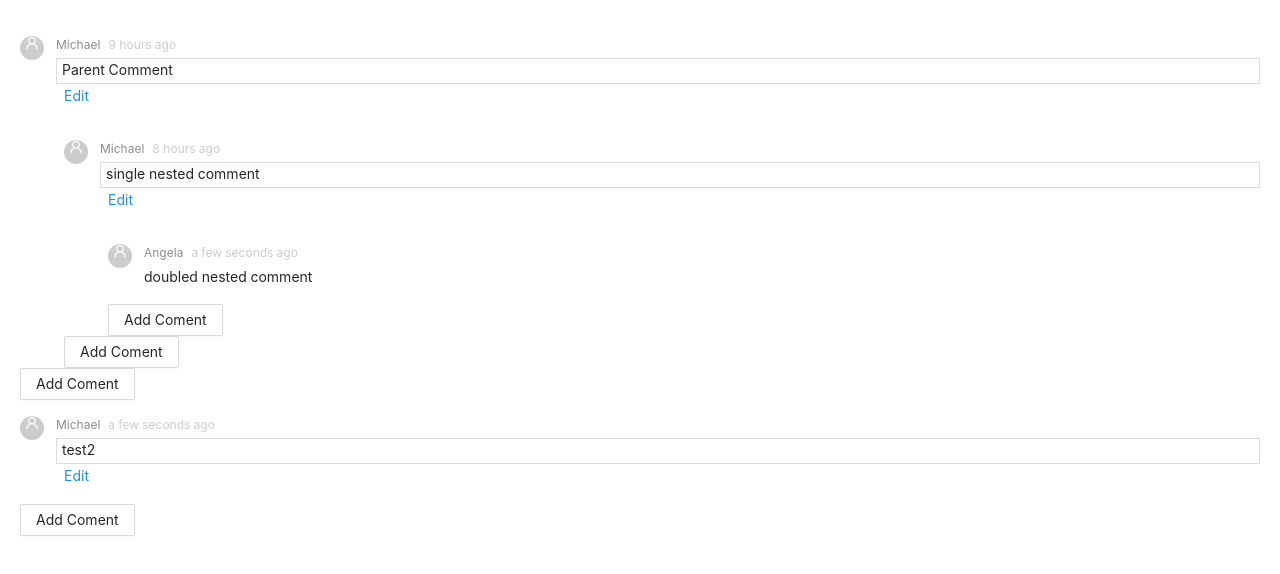
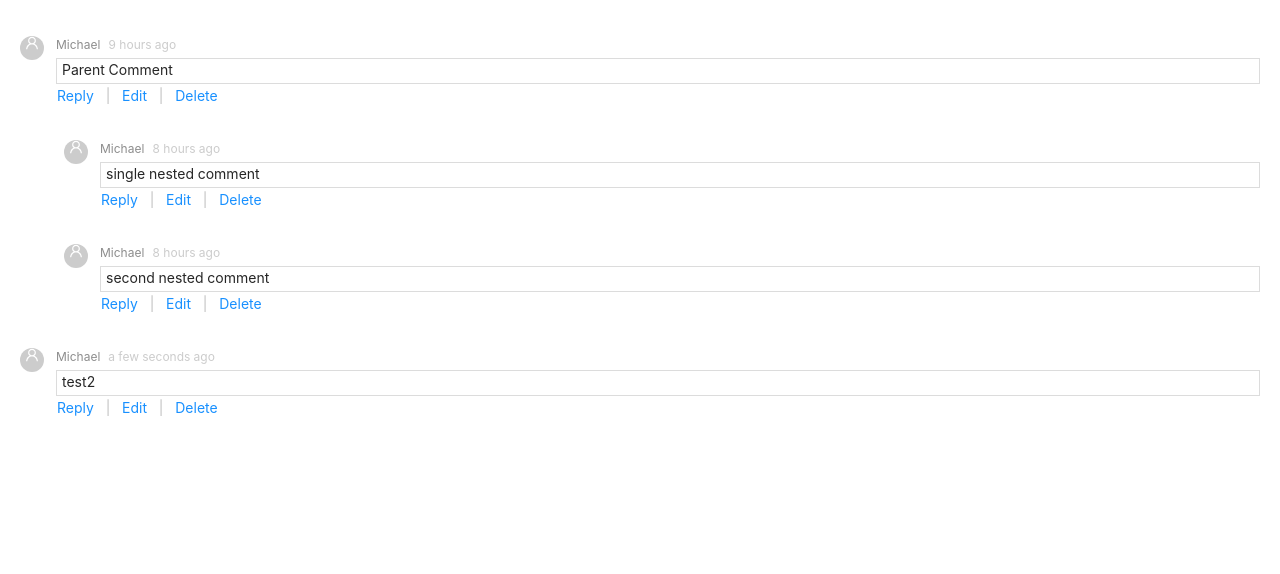
Before and after one commit to thunderperfect/react-ts-w4kqf6, a React (Create React App) app: page / in a window 1280 px wide. Shown: the top 574 px of the page. Built offline with nearby package versions, Linux system fonts and the light colour scheme.

Commit message:
delete working

```diff
--- a/App.tsx
+++ b/App.tsx
@@ -15,33 +15,38 @@ const userName = 'Michael';
 const defaultData = [
   {
     id: 1,
+    parentId: null,
+    level: 0,
     author: 'Michael',
     content: 'Parent Comment',
     datetime: '2022-09-22 10:56:00',
     children: [
       {
         id: 2,
+        parentId: 1,
+        level: 1,
         author: 'Michael',
         content: 'single nested comment',
         datetime: '2022-09-22 11:56:00',
-        children: [
+      },
       {
         id: 3,
-            author: 'Angela',
-            content: 'doubled nested comment',
-            children: [],
+        parentId: 1,
+        level: 1,
+        author: 'Michael',
+        content: 'second nested comment',
+        datetime: '2022-09-22 11:56:00',
       },
     ],
   },
-    ],
-  },
-  { id: 4, author: 'Michael', content: 'test2', children: [] },
+  { id: 4, parentId: null, author: 'Michael', content: 'test2', children: [] },
 ];
 
 export default function App() {
   const timerRef = React.useRef(null);
   const [data, setData] = React.useState(defaultData);
   const [submitting, setSubmitting] = React.useState(false);
+  const [deleting, setDeleting] = React.useState(false);
 
   React.useEffect(() => {
     console.log('useEffect');
@@ -67,6 +72,36 @@ export default function App() {
     }
   };
 
+  const removeComment = (commentId, parentId) => {
+    if (!parentId) {
+      setData(data.filter((item) => item.id !== commentId));
+      return;
+    }
+
+    const newState = data.map((item) => {
+      if (item.id == parentId) {
+        console.log('parent', item.id);
+        item.children = item.children.filter((child) => {
+          return child.id !== commentId;
+        });
+      }
+      return item;
+    });
+
+    setData(newState); // or setState(newState) if you are functional
+
+    // setData((prev) => {
+    //   const parentIndx = data.findIndex((parent) => parent.id == parentId);
+    //   console.log('parentIndx ', parentIndx);
+    //   const items = data[parentIndx].children.filter(
+    //     (child) => child.id !== commentId
+    //   );
+    //   const newState = prev;
+    //   newState[parentIndx].children = items;
+    //   return { ...newState };
+    // });
+  };
+
   const handleEditClick = (item) => {
     console.log('handleEditClick ', item);
     setNodeValue(data, (item) => (item.editing = false));
@@ -80,6 +115,23 @@ export default function App() {
     let comment = findNode(data, ({ id }) => id === item.id);
     comment.editing = false;
     setData((prev) => [...data]);
+  };
+
+  const handleDeleteClick = (item) => {
+    console.log('delehandleDeleteClickting ', item);
+    setDeleting(true);
+
+    timerRef.current = setTimeout(() => {
+      setDeleting(false);
+      //let comment = findNode(data, ({ id }) => id === item.id);
+      //delete comment;
+      setNodeValue(data, (item) => (item.deleting = false));
+
+      removeComment(item.id, item.parentId);
+
+      // setData((prev) => [...data]);
+      console.log('done');
+    }, 1000);
   };
 
   const AddComment = (item: any) => {
@@ -124,17 +176,16 @@ export default function App() {
           key={item.id}
           avatar={<Avatar size="small" icon={<UserOutlined />} />}
           content={
-            item.author === userName ? (
             <Editor
               item={item}
+              isAuthor={item.author === userName}
               onSubmit={handleSubmit}
+              onDelete={handleDeleteClick}
               onEditClick={handleEditClick}
               onCancelEdit={handleEditCancelClick}
               submitting={submitting}
+              deleting={deleting}
             />
-            ) : (
-              <span>{item.content}</span>
-            )
           }
           author={item.author}
           children={(item.children || []).map((child: any) =>
@@ -146,7 +197,6 @@ export default function App() {
             </Tooltip>
           }
         />
-        <Button>Add Coment</Button>
       </React.Fragment>
     );
   };
--- a/CommentEditor.tsx
+++ b/CommentEditor.tsx
@@ -11,16 +11,22 @@ dayjs.extend(relativeTime);
 const userName = 'Michael';
 interface EditorProps {
   item: any;
+  isAuthor: boolean;
   //onChange: (e: React.ChangeEvent<HTMLTextAreaElement>, item: any) => void;
   onSubmit: (item: any, newContentValue: string) => void;
   onEditClick: (item: any) => void;
   onCancelEdit: (item: any) => void;
   submitting: boolean;
+  deleting: boolean;
+  onDelete: (item: any) => void;
 }
 export default function Editor({
   item,
+  isAuthor,
   onSubmit,
+  onDelete,
   submitting,
+  deleting,
   onEditClick,
   onCancelEdit,
 }: EditorProps) {
@@ -37,7 +43,7 @@ export default function Editor({
     contentCopyRef.current = contentCopy;
   };
 
-  const handleOnChange = (e: { target: { value: any; }; }) => {
+  const handleOnChange = (e: { target: { value: any } }) => {
     setContentCopy(e.target.value);
   };
 
@@ -45,17 +51,23 @@ export default function Editor({
     onEditClick(item);
   };
 
+  const handleDeleteClick = (e) => {
+    onDelete(item);
+  };
+
+  const ButtonSpacer = () => <span style={{ color: 'silver' }}> | </span>;
+
   console.log('render', item);
   return (
     <React.Fragment>
-      {item.editing && (
+      {isAuthor && item.editing && (
         <Form.Item
           help={!contentCopy && 'Please provide a comment'}
           validateStatus={!contentCopy ? 'error' : 'success'}
           style={{ marginBottom: 0 }}
         >
           <TextArea
-            placeholder="Autosize height with minimum and maximum number of lines"
+            placeholder="Add a comment"
             autoSize={false}
             onChange={handleOnChange}
             value={contentCopy}
@@ -75,7 +87,20 @@ export default function Editor({
           </div>
         </React.Fragment>
       )}
+
+      <Button
+        style={{ paddingLeft: 0 }}
+        onClick={handleOnEditClick}
+        type="link"
+        size="small"
+        disabled={item.editing}
+      >
+        Reply
+      </Button>
+
+      {isAuthor && (
         <Form.Item noStyle style={{ border: '1px solid silver' }}>
+          <ButtonSpacer />
           <Button
             onClick={handleOnEditClick}
             type="link"
@@ -84,9 +109,19 @@ export default function Editor({
           >
             Edit
           </Button>
+          <ButtonSpacer />
+              <Button
+                loading={deleting}
+                onClick={handleDeleteClick}
+                type="link"
+                size="small"
+              >
+                Delete
+              </Button>
 
           {item.editing && (
             <React.Fragment>
+              <ButtonSpacer />
               <Button
                 onClick={handleCancelEdit}
                 type="link"
@@ -95,7 +130,7 @@ export default function Editor({
               >
                 Cancel
               </Button>
-
+              <ButtonSpacer />
               <Button
                 htmlType="submit"
                 loading={submitting}
@@ -108,6 +143,7 @@ export default function Editor({
             </React.Fragment>
           )}
         </Form.Item>
+      )}
     </React.Fragment>
   );
 }
```
Lines whose indentation alone changed are shown as unchanged.
